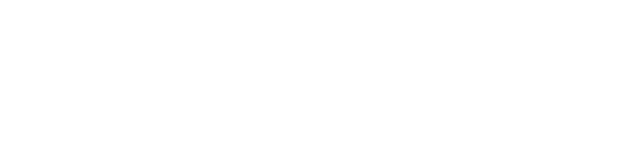
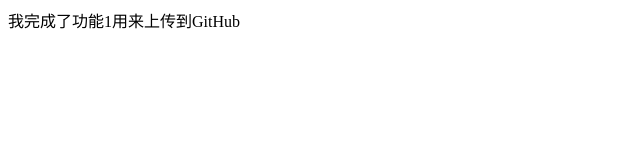
Before and after one commit to czze/gitStudy, a plain HTML site: page index.html in a window 1280 px wide. Shown: the whole page, without its empty margins (0-640 px from the left). Drawn offline with Linux system fonts and the light colour scheme.

Commit message:
完成了功能1

```diff
--- a/index.html
+++ b/index.html
@@ -7,6 +7,6 @@
     <title>Document</title>
 </head>
 <body>
-
+    我完成了功能1用来上传到GitHub
 </body>
 </html>
```
